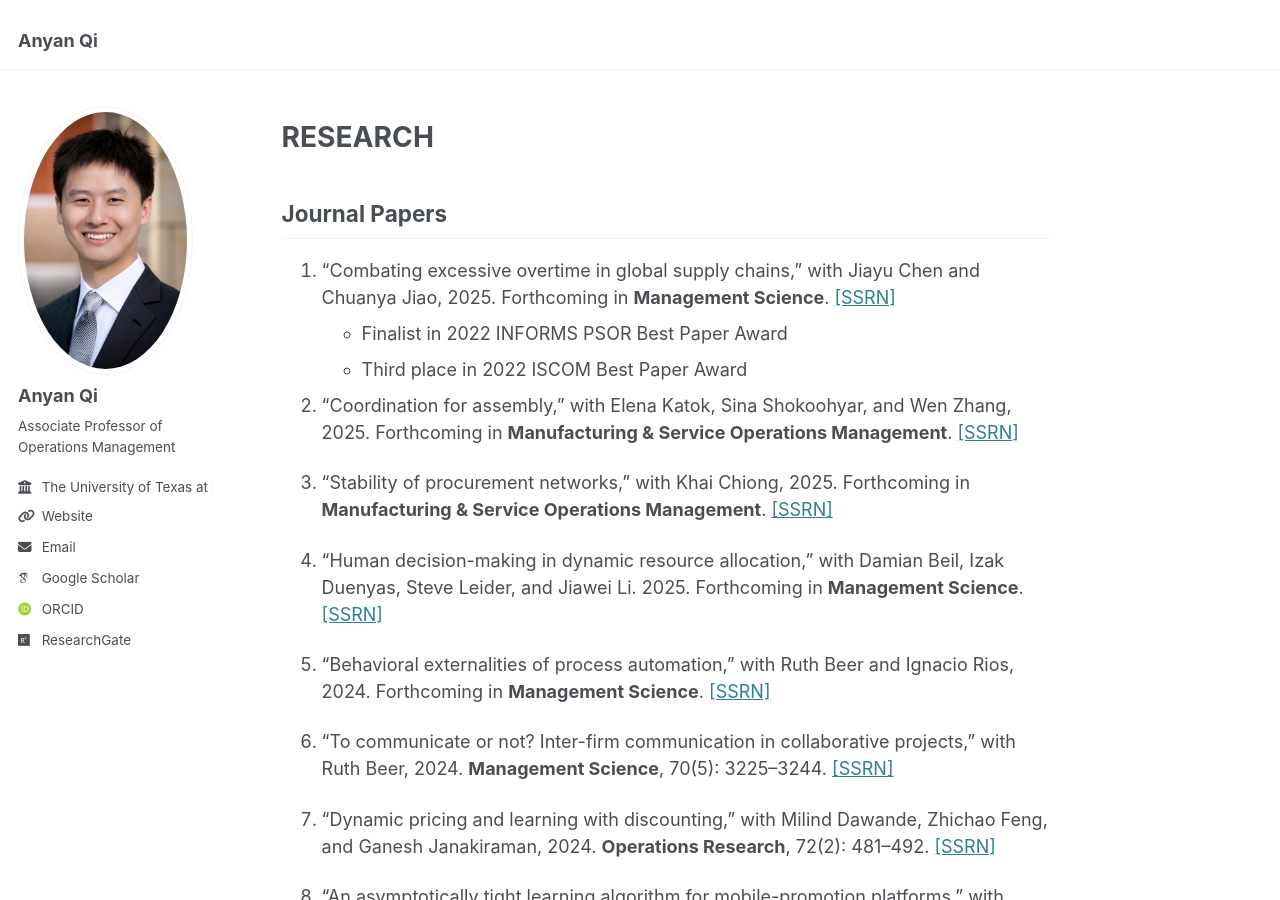
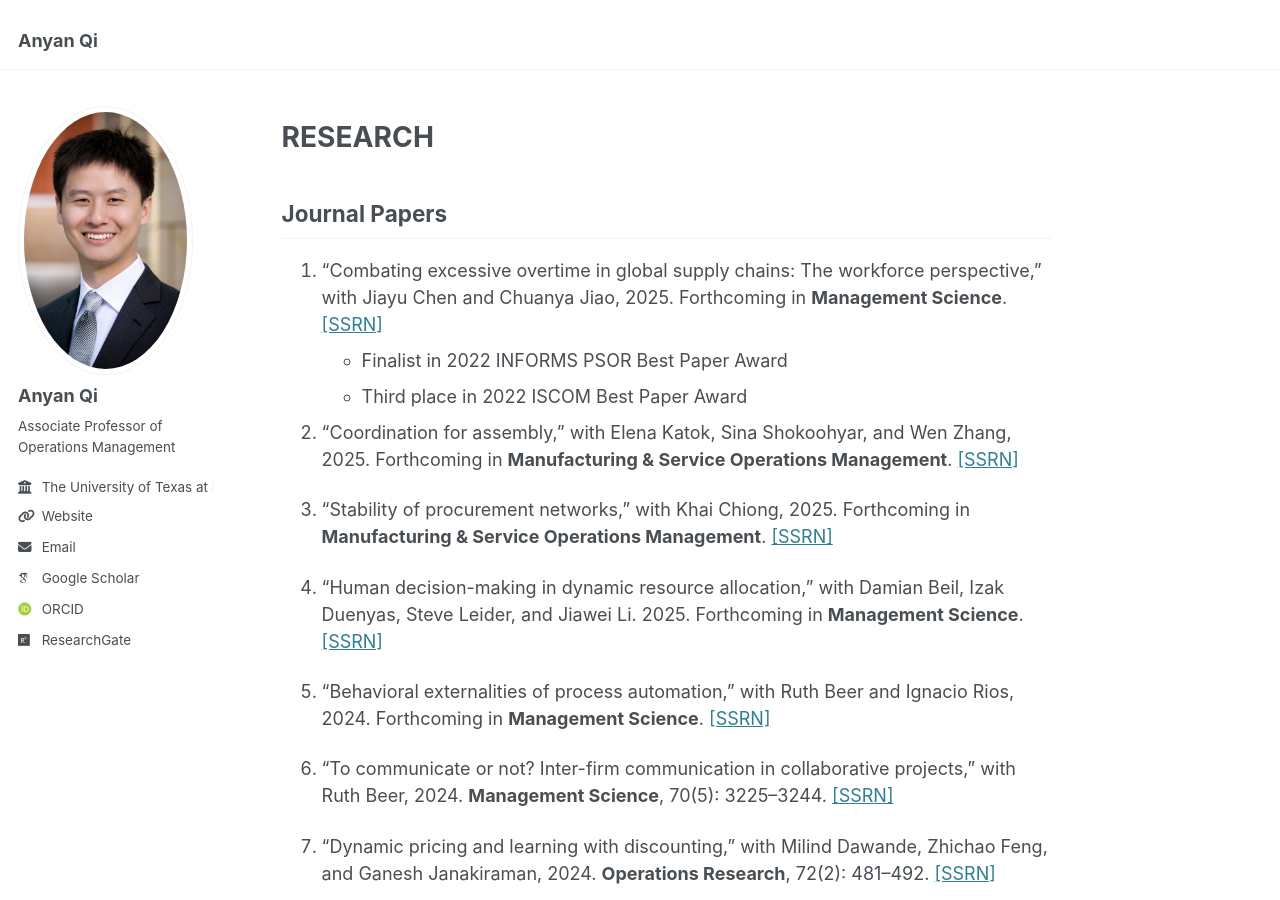
Before and after one commit to qi-anyan/qi-anyan.github.io, a Jekyll site: the page built from _pages/about.md, in a window 1280 px wide and 900 px high, scrolled down 715 px. Built offline with Jekyll 4.4.1, drawn with Linux system fonts in a browser that asks for light colours; some web fonts are replaced.

Commit message:
Initial commit

```diff
--- a/_pages/about.md
+++ b/_pages/about.md
@@ -20,7 +20,7 @@ RESEARCH
 
 Journal Papers
 ------
-1. "Combating excessive overtime in global supply chains," with Jiayu Chen and Chuanya Jiao, 2025. Forthcoming in **Management Science**. [[SSRN]](https://papers.ssrn.com/sol3/papers.cfm?abstract_id=4134422)
+1. "Combating excessive overtime in global supply chains: The workforce perspective," with Jiayu Chen and Chuanya Jiao, 2025. Forthcoming in **Management Science**. [[SSRN]](https://papers.ssrn.com/sol3/papers.cfm?abstract_id=4134422)
     - Finalist in 2022 INFORMS PSOR Best Paper Award
     - Third place in 2022 ISCOM Best Paper Award
 
```
